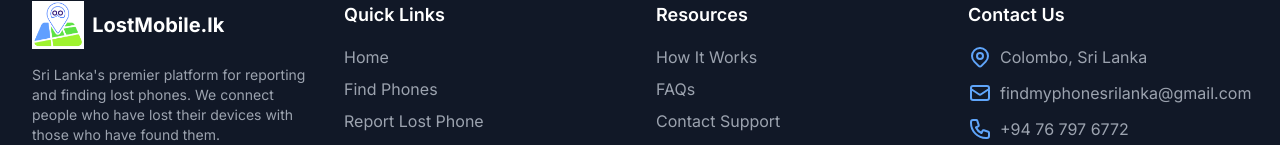
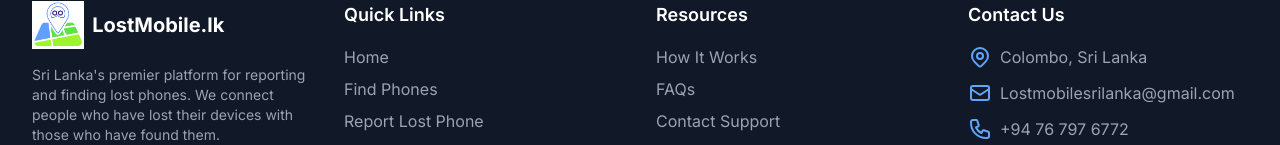
Before and after one commit to pasindubuddhika1999/findmyphone, a React (Create React App) app in the folder client/: page /login in a window 1280 px wide. Shown: the part 975-1120 px from the top of the page. Built offline with nearby package versions, Linux system fonts and the light colour scheme; no server answers.

Commit message:
add email

```diff
--- a/client/src/components/Layout.js
+++ b/client/src/components/Layout.js
@@ -630,7 +630,7 @@ const Layout = ({ children }) => {
                       d="M3 8l7.89 5.26a2 2 0 002.22 0L21 8M5 19h14a2 2 0 002-2V7a2 2 0 00-2-2H5a2 2 0 00-2 2v10a2 2 0 002 2z"
                     />
                   </svg>
-                  <span>findmyphonesrilanka@gmail.com</span>
+                  <span>Lostmobilesrilanka@gmail.com</span>
                 </li>
                 <li className="flex items-start">
                   <svg
```
